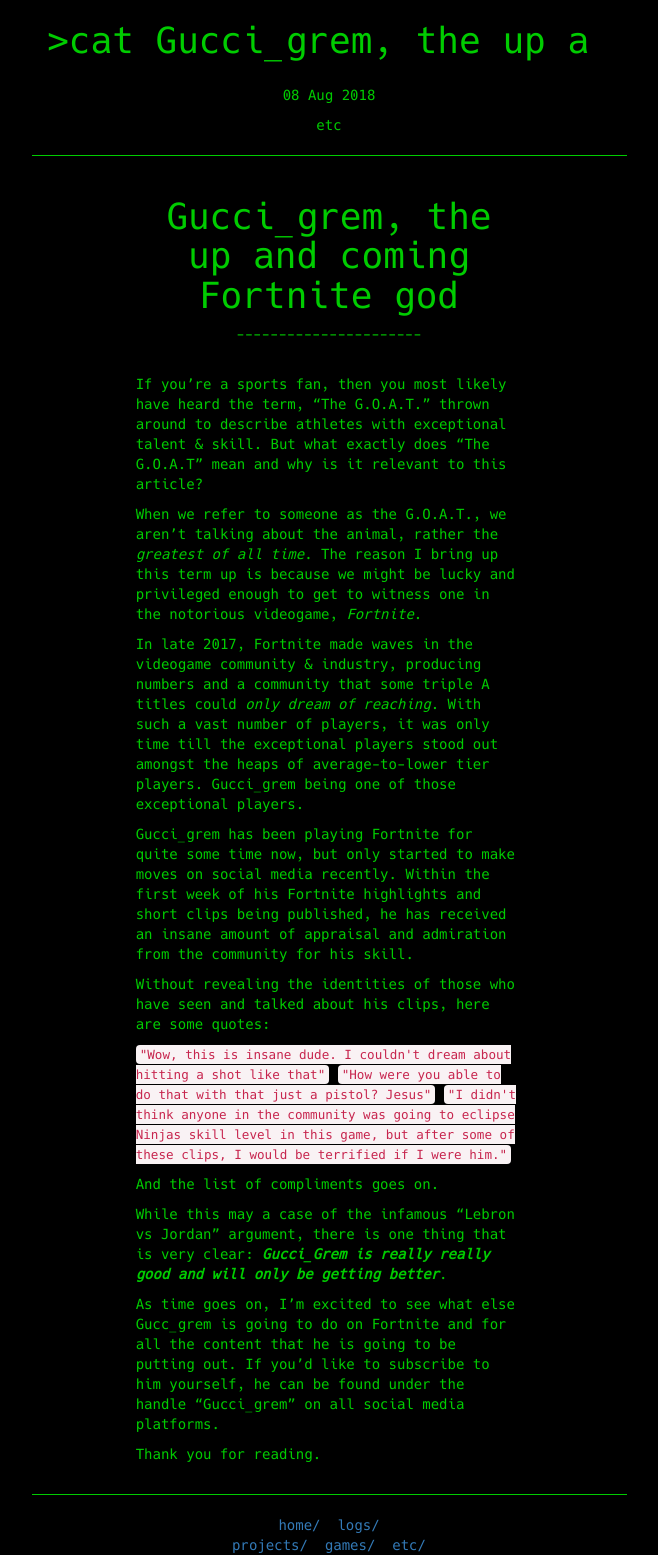
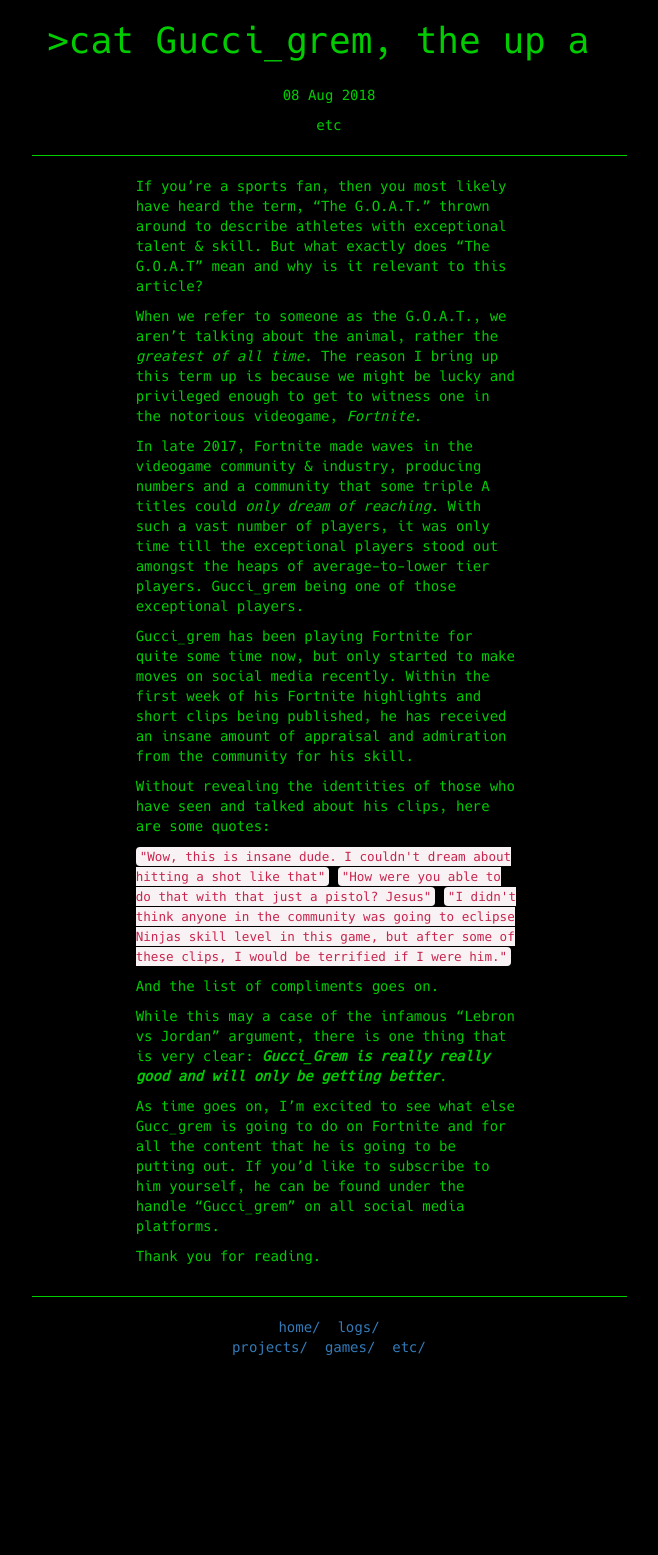
Before and after one commit to vmarcella/cenz.me, a Jekyll site: the page built from _posts/2018-04-08-gucci_grem.md, in a window 1280 px wide. Shown: the whole page, without its empty margins (311-969 px from the left). Built offline with Jekyll 4.4.1, drawn with Linux system fonts in a browser that asks for light colours; after the commit the page ends 1357 px from its top, so only the background shows below that.

Commit message:
removed redundant h1 tag as it was pointless

```diff
--- a/_posts/2018-04-08-gucci_grem.md
+++ b/_posts/2018-04-08-gucci_grem.md
@@ -7,9 +7,6 @@
 category: etc
 permalink: /etc/gucci_grem.html
 ---
-
-<h1 style="text-align: center;">Gucci_grem, the up and coming Fortnite god</h1>
-<div style="text-align: center;">----------------------</div><br>
 
 If you're a sports fan, then you most likely have heard the term, "The G.O.A.T." thrown around to describe athletes with exceptional talent & skill. But what exactly does "The G.O.A.T" mean and why is it relevant to this article?
 
```
